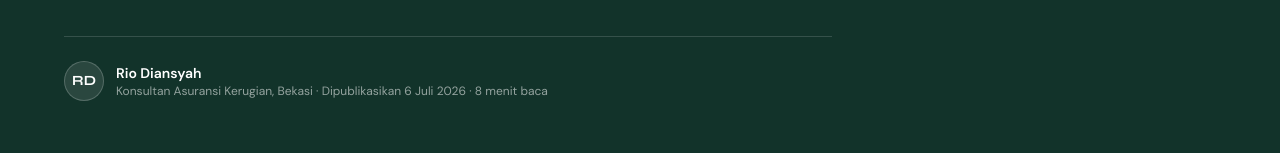
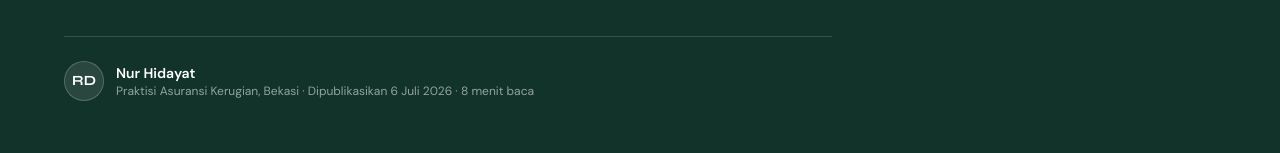
Before and after one commit to rpmtravel52-gif/Bekasi, a Next.js app: page /artikel/biaya-asuransi-mobil-listrik-bekasi in a window 1280 px wide. Shown: the part 437-590 px from the top of the page. Built offline with nearby package versions, Linux system fonts and the light colour scheme; no server answers.

Commit message:
Update author name and profession in ArtikelLayout

```diff
--- a/src/components/artikel/ArtikelLayout.tsx
+++ b/src/components/artikel/ArtikelLayout.tsx
@@ -62,9 +62,9 @@ export default function ArtikelLayout({ meta, breadcrumbLabel, heroBadge, heroTi
                 RD
               </div>
               <div className="text-sm">
-                <div className="text-white font-semibold">Rio Diansyah</div>
+                <div className="text-white font-semibold">Nur Hidayat</div>
                 <div className="text-white/55 text-xs">
-                  Konsultan Asuransi Kerugian, Bekasi · Dipublikasikan {formatTanggal(meta.publishedDate)}
+                  Praktisi Asuransi Kerugian, Bekasi · Dipublikasikan {formatTanggal(meta.publishedDate)}
                   {meta.updatedDate !== meta.publishedDate && ` · Diperbarui ${formatTanggal(meta.updatedDate)}`}
                   {" · "}{meta.readTime} baca
                 </div>
```
